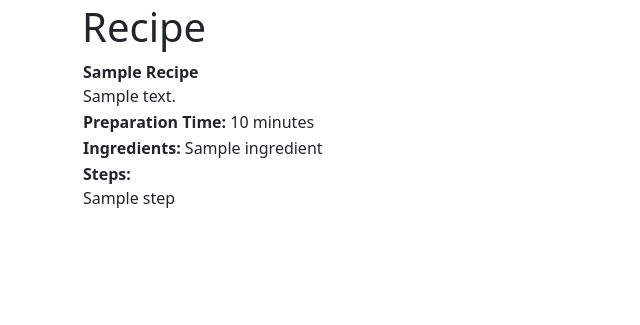
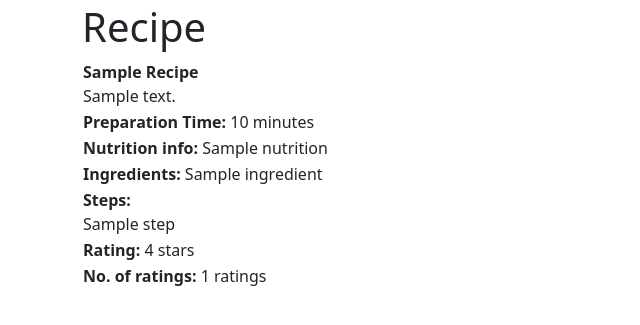
Before and after one commit to HarryLam14/RecipEZ, a Django app: template Project/pages/templates/recipe.html in a window 1280 px wide. Shown: the part 77-402 px from the top of the page, without its empty margins (0-640 px from the left). Run offline with Django 3.2, Linux system fonts and the light colour scheme; the template is opened without the code that fills it: most values are stand-ins (such as "Sample title", 1, 10 or a date in 2020); data that the repository does not hold is empty.

Commit message:
added the remaining recipe info on the recipe page, added ratings on recipe list

```diff
--- a/Project/pages/templates/recipe.html
+++ b/Project/pages/templates/recipe.html
@@ -18,11 +18,26 @@
             </tr>
             <tr>
                 <td>
+                    <b>Nutrition info: </b>{{ recipe.nutrition|join:", " }}
+                </td>
+            </tr>
+            <tr>
+                <td>
                     <b>Ingredients: </b>{{ recipe.ingredients.all|join:", " }}
                 </td>
             </tr>
             <tr>
                 <td><b>Steps: </b><br>{{ recipe.steps|join:"<br>" }}</td>
             </tr>
+            <tr>
+                <td>
+                    <b>Rating: </b> {{ recipe.rating }} stars
+                </td>
+            </tr>
+            <tr>
+                <td>
+                    <b>No. of ratings: </b> {{ recipe.n_ratings }} ratings
+                </td>
+            </tr>
     </table>
 {% endblock %}
```
Also changed, not shown: Project/pages/models.py (+0 -7 lines), Project/pages/templates/recipes.html (+6 -5 lines).
